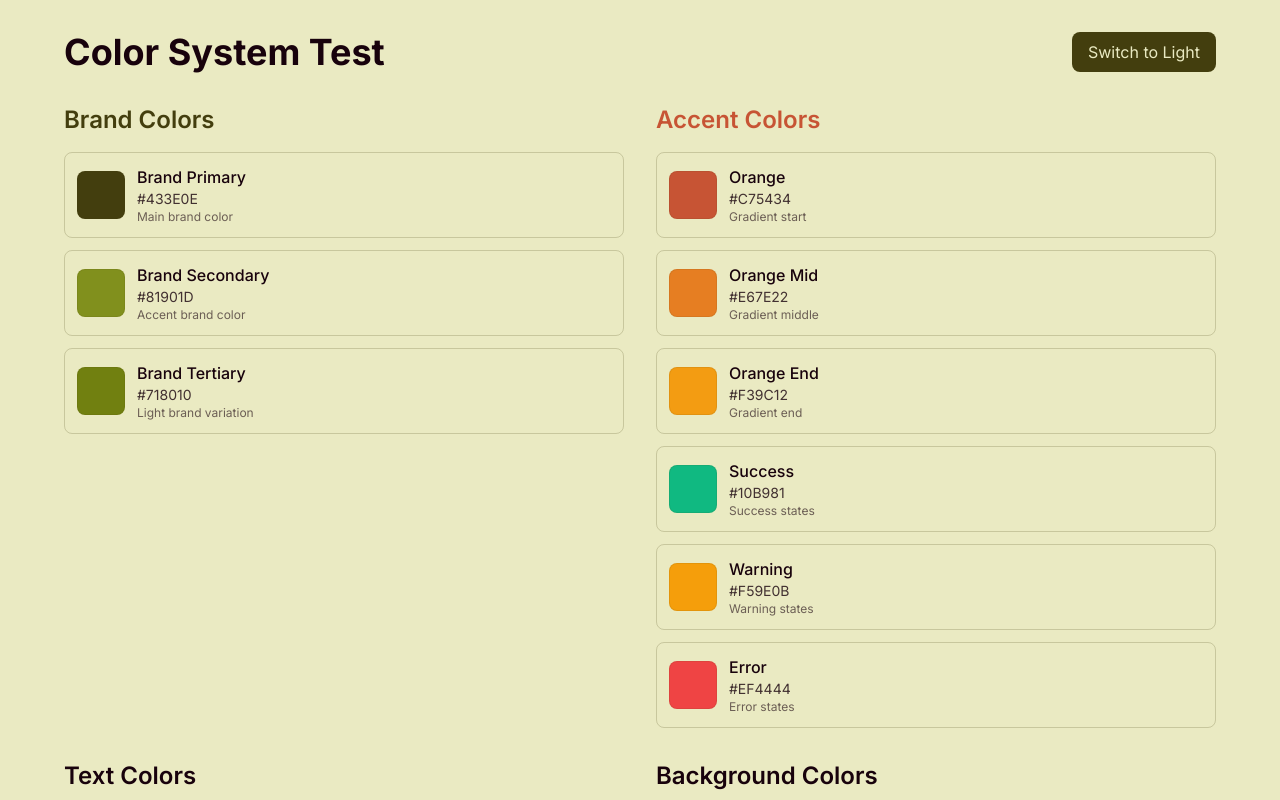
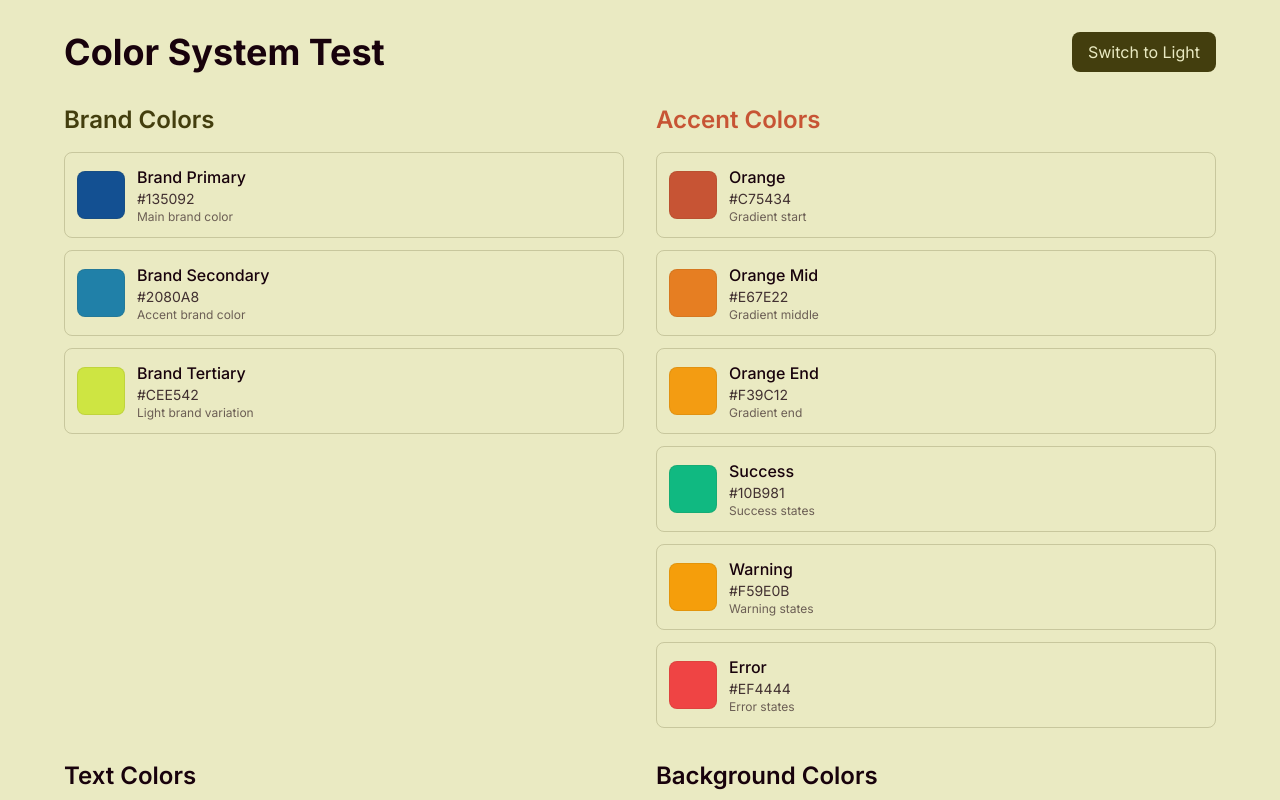
Before and after one commit to UchennaNjoku/personal-website-v2, a Next.js app: page /color-test in a window 1280 px wide. Shown: the top 800 px of the page. Built offline with nearby package versions, Linux system fonts and the light colour scheme.

Commit message:
adjusting colors

```diff
--- a/src/styles/colors.ts
+++ b/src/styles/colors.ts
@@ -8,9 +8,9 @@
 export const colors = {
   // Brand Colors - Core identity colors
   brand: {
-    primary: '#433E0E',      // Dark olive - main brand color
-    secondary: '#81901D',    // Lighter olive - accent color
-    tertiary: '#718010',     // Even lighter olive variation
+    primary: '#135092',      // Dark olive - main brand color
+    secondary: '#2080A8',    // Lighter olive - accent color
+    tertiary: '#CEE542',     // Even lighter olive variation
   },
 
   // Neutral Colors - Background and text colors
@@ -51,7 +51,7 @@ export const colors = {
   semantic: {
     light: {
       text: {
-        primary: '#18020C',
+        primary: '#130A04',
         secondary: 'rgba(24, 2, 12, 0.8)',
         tertiary: 'rgba(24, 2, 12, 0.6)',
         disabled: 'rgba(24, 2, 12, 0.4)',
```
